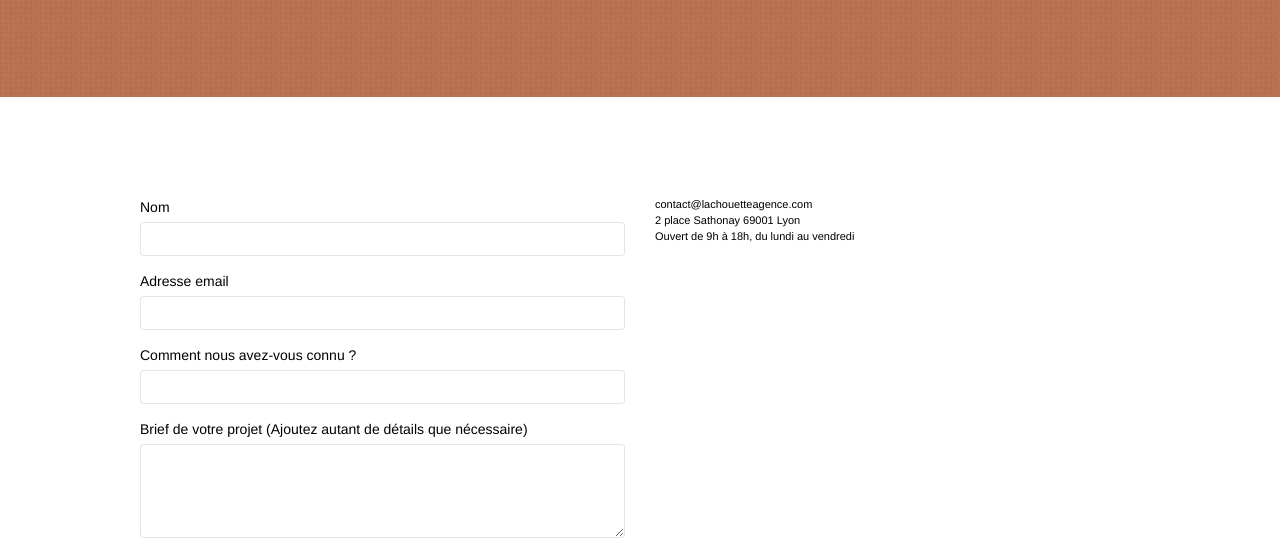
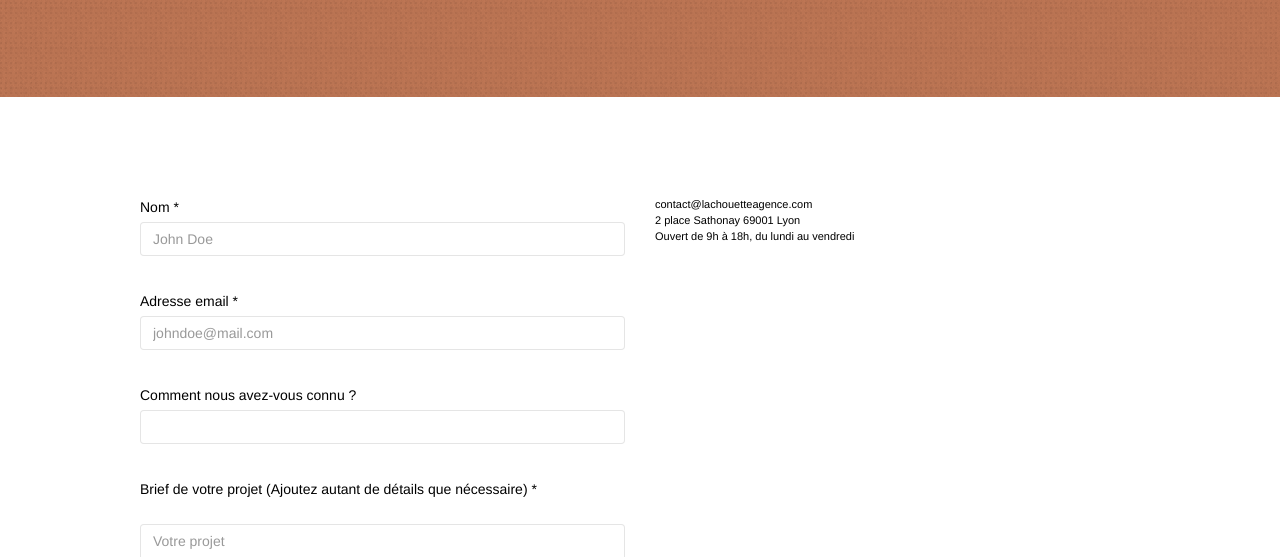
Before and after one commit to Math1299/PerretMathieu_4_23012021, a plain HTML site: page contact.html in a window 1280 px wide. Shown: the part 243-800 px from the top of the page. Drawn offline with nearby package versions, Linux system fonts and the light colour scheme; files that its build step writes are made by us from their sources; a script that the page names is missing.

Commit message:
Travail sur le formulaire contact.html

```diff
--- a/contact.html
+++ b/contact.html
@@ -8,7 +8,7 @@
     />
     <meta
       name="description"
-      content="La Chouette agence est une entreprise web design basée à Lyon, qui aide les entreprises à devenir attractive et visible sur Internet. Prêt pour redonner vie à votre projet? Contactez notre équipe !"
+      content="La Chouette agence est une entreprise web design basée à Lyon, qui aide les entreprises à devenir attractive et visible sur Internet."
     />
     <meta
       name="viewport"
@@ -123,39 +123,46 @@
                 fail-msg="Sorry it seems that our mail server is not responding, Sorry for the inconvenience!"
               >
                 <div class="form-group">
-                  <label> Nom </label>
-                  <input id="name" class="form-control" required />
+                  <label for="name"> Nom *</label>
+                  <input
+                    id="name"
+                    class="form-control"
+                    placeholder="John Doe"
+                    required
+                  />
                 </div>
+                <br />
                 <div class="form-group">
-                  <label> Adresse email </label>
+                  <label for="email"> Adresse email * </label>
                   <input
                     id="email"
                     class="form-control"
                     type="email"
+                    placeholder="johndoe@mail.com"
                     required
                   />
                 </div>
+                <br />
                 <div class="form-group">
-                  <label> Comment nous avez-vous connu ? </label>
-                  <input
-                    class="form-control"
-                    type="email"
-                    required
-                    id="input_504"
-                  />
+                  <label for="info"> Comment nous avez-vous connu ? </label>
+                  <input class="form-control" type="text" required id="info" />
                 </div>
+                <br />
                 <div class="form-group">
-                  <label>
+                  <label for="message">
                     Brief de votre projet (Ajoutez autant de détails que
-                    nécessaire)<br /> </label
+                    nécessaire) *<br />
+                    <br /></label
                   ><textarea
                     id="message"
                     class="form-control"
                     rows="4"
                     cols="50"
+                    placeholder="Votre projet"
                     required
                   ></textarea>
                 </div>
+                <p class="text-danger">* Champs obligatoires</p>
                 <button
                   class="bloc-button btn btn-lg btn-block cta-hero btn-atomic-tangerine"
                   type="submit"
```
Also changed, not shown: index.html (+1 -2 lines).
